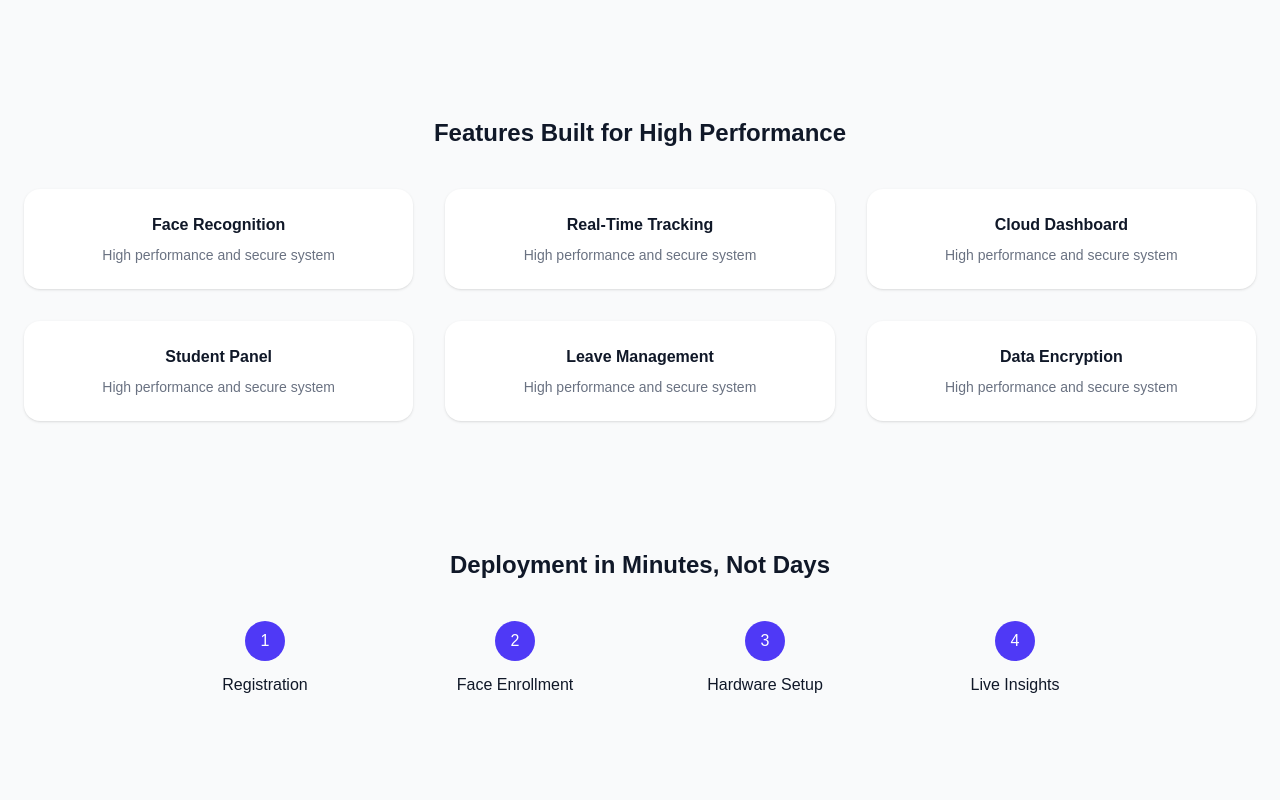
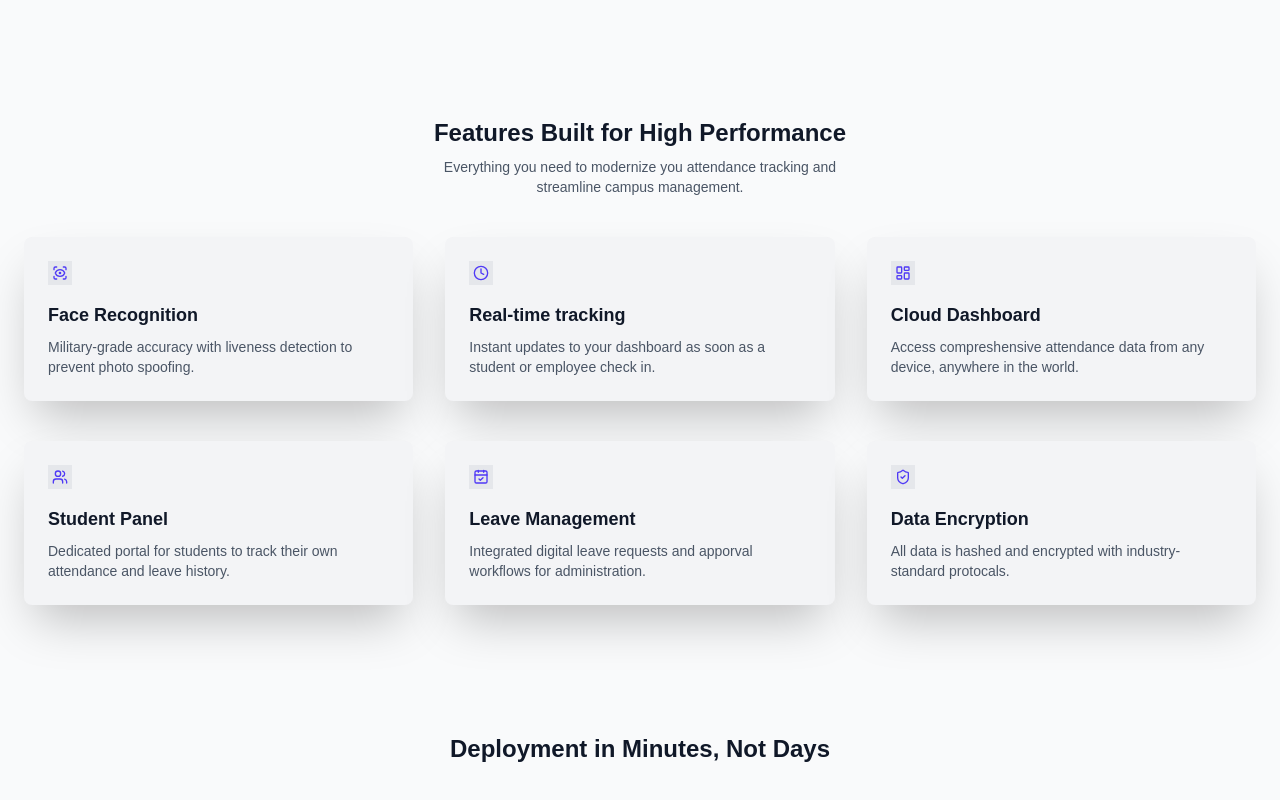
Before and after one commit to hemantgupta98/AttendX-AI, a Next.js app in the folder client/: page / in a window 1280 px wide. Shown: the part 724-1524 px from the top of the page. Built offline with nearby package versions, Linux system fonts and the light colour scheme.

Commit message:
Feature section complete

```diff
--- a/client/app/page.tsx
+++ b/client/app/page.tsx
@@ -2,6 +2,14 @@
 
 import React from "react";
 import Image from "next/image";
+import {
+  ScanEye,
+  Clock,
+  LayoutDashboard,
+  Users,
+  CalendarCheck,
+  ShieldCheck,
+} from "lucide-react";
 
 export default function Home() {
   const buttonStyle =
@@ -92,22 +100,62 @@ export default function Home() {
         <h3 className="text-2xl font-semibold">
           Features Built for High Performance
         </h3>
+        <p className="text-sm text-gray-600 mt-2">
+          Everything you need to modernize you attendance tracking and <br />
+          streamline campus management.
+        </p>
+        {/*3 feature */}
         <div className="grid md:grid-cols-3 gap-8 mt-10">
-          {[
-            "Face Recognition",
-            "Real-Time Tracking",
-            "Cloud Dashboard",
-            "Student Panel",
-            "Leave Management",
-            "Data Encryption",
-          ].map((item) => (
-            <div key={item} className="bg-white p-6 rounded-2xl shadow">
-              <h4 className="font-semibold">{item}</h4>
-              <p className="text-sm text-gray-500 mt-2">
-                High performance and secure system
-              </p>
-            </div>
-          ))}
+          <div className=" bg-gray-100 text-left p-6 rounded-lg shadow-2xl cursor-pointer hover:shadow-2xl hover:scale-105 transition-all duration-300">
+            <ScanEye className="text-6xl text-indigo-600 p-1 bg-gray-200 mb-4" />
+            <h4 className="font-semibold text-lg">Face Recognition</h4>
+            <p className="text-sm text-gray-600 mt-2">
+              Military-grade accuracy with liveness detection to prevent photo
+              spoofing.
+            </p>
+          </div>
+          <div className=" bg-gray-100 text-left p-6 rounded-lg shadow-2xl cursor-pointer hover:shadow-2xl hover:scale-105 transition-all duration-300">
+            <Clock className="text-6xl text-indigo-600  p-1 bg-gray-200 mb-4" />
+            <h4 className="font-semibold text-lg">Real-time tracking</h4>
+            <p className="text-sm text-gray-600 mt-2">
+              Instant updates to your dashboard as soon as a student or employee
+              check in.
+            </p>
+          </div>
+          <div className=" bg-gray-100 text-left p-6 rounded-lg shadow-2xl cursor-pointer hover:shadow-2xl hover:scale-105 transition-all duration-300">
+            <LayoutDashboard className="text-6xl text-indigo-600 p-1 bg-gray-200 mb-4" />
+            <h4 className="font-semibold text-lg">Cloud Dashboard</h4>
+            <p className="text-sm text-gray-600 mt-2">
+              Access compreshensive attendance data from any device, anywhere in
+              the world.
+            </p>
+          </div>
+        </div>
+        {/*3 feature */}
+        <div className="grid md:grid-cols-3 gap-8 mt-10">
+          <div className=" bg-gray-100 text-left p-6 rounded-lg shadow-2xl cursor-pointer hover:shadow-2xl hover:scale-105 transition-all duration-300">
+            <Users className="text-6xl text-indigo-600 p-1 bg-gray-200 mb-4" />
+            <h4 className="font-semibold text-lg">Student Panel</h4>
+            <p className="text-sm text-gray-600 mt-2">
+              Dedicated portal for students to track their own attendance and
+              leave history.
+            </p>
+          </div>
+          <div className=" bg-gray-100 text-left p-6 rounded-lg shadow-2xl cursor-pointer hover:shadow-2xl hover:scale-105 transition-all duration-300">
+            <CalendarCheck className="text-6xl text-indigo-600  p-1 bg-gray-200 mb-4" />
+            <h4 className="font-semibold text-lg">Leave Management</h4>
+            <p className="text-sm text-gray-600 mt-2">
+              Integrated digital leave requests and apporval workflows for
+              administration.
+            </p>
+          </div>
+          <div className=" bg-gray-100 text-left p-6 rounded-lg shadow-2xl cursor-pointer hover:shadow-2xl hover:scale-105 transition-all duration-300">
+            <ShieldCheck className="text-6xl text-indigo-600 p-1 bg-gray-200 mb-4" />
+            <h4 className="font-semibold text-lg">Data Encryption</h4>
+            <p className="text-sm text-gray-600 mt-2">
+              All data is hashed and encrypted with industry-standard protocals.
+            </p>
+          </div>
         </div>
       </section>
 
--- a/client/package.json
+++ b/client/package.json
@@ -9,6 +9,8 @@
     "lint": "eslint"
   },
   "dependencies": {
+    "lucide": "^1.3.0",
+    "lucide-react": "^1.7.0",
     "next": "16.2.2",
     "react": "19.2.4",
     "react-dom": "19.2.4"
```
Also changed, not shown: 1 other file (tests, documents, lock files or other folders).
